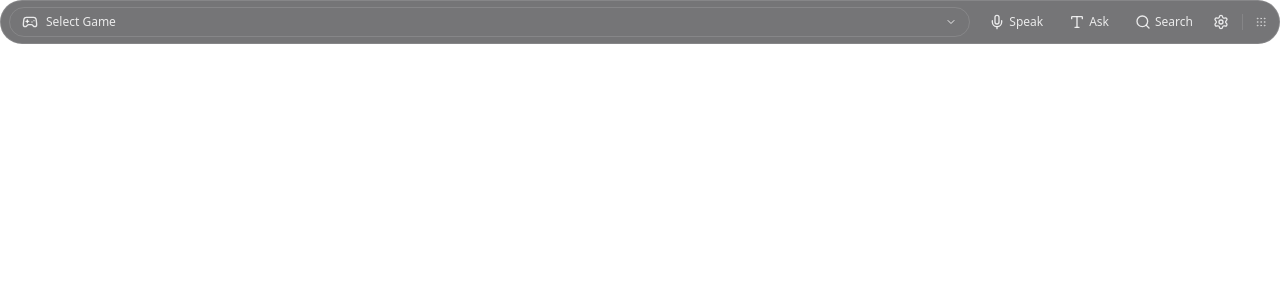
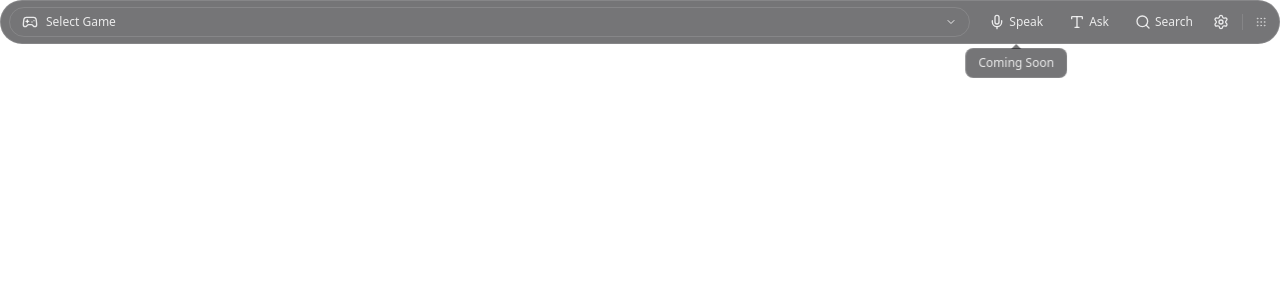
Before and after one commit to florian-lup/unstuck, a React (Vite) app: page / in a window 1280 px wide. Both pictures are taken after a click on the button "Speak". Shown: the top 300 px of the page. Built offline with nearby package versions, Linux system fonts and the light colour scheme.

Commit message:
feat: add Tooltip component and integrate it into the NavigationBar for enhanced user interaction

```diff
--- a/src/components/navigation-bar.tsx
+++ b/src/components/navigation-bar.tsx
@@ -1,6 +1,7 @@
 import React from 'react'
 import { Mic, Type, Search, Settings, Grip } from 'lucide-react'
 import { Button } from './ui/button'
+import { Tooltip } from './ui/tooltip'
 import { SelectGame } from './select-game'
 import { InteractiveArea } from './interactive-area'
 import { Game } from '../lib/games'
@@ -72,6 +73,7 @@ export function NavigationBar({
             {/* Action Buttons */}
             <div className="flex items-center gap-1">
               {/* Speak Button */}
+              <Tooltip content="Coming Soon">
                 <Button
                   onClick={handleSpeakClick}
                   variant="gaming"
@@ -81,6 +83,7 @@ export function NavigationBar({
                   <Mic className="w-3 h-3" />
                   <span className="text-xs">Speak</span>
                 </Button>
+              </Tooltip>
 
               {/* Text Button */}
               <Button
--- /dev/null
+++ b/src/components/ui/tooltip.tsx
@@ -0,0 +1,66 @@
+import React, { useState } from 'react'
+
+interface TooltipProps {
+  content: string
+  children: React.ReactNode
+  delay?: number
+}
+
+export function Tooltip({
+  content,
+  children,
+  delay = 300
+}: TooltipProps) {
+  const [isVisible, setIsVisible] = useState(false)
+  const [timeoutId, setTimeoutId] = useState<NodeJS.Timeout | null>(null)
+
+  const showTooltip = () => {
+    if (timeoutId) {
+      clearTimeout(timeoutId)
+    }
+    const newTimeoutId = setTimeout(() => {
+      setIsVisible(true)
+    }, delay)
+    setTimeoutId(newTimeoutId)
+  }
+
+  const hideTooltip = () => {
+    if (timeoutId) {
+      clearTimeout(timeoutId)
+      setTimeoutId(null)
+    }
+    setIsVisible(false)
+  }
+
+  return (
+    <div
+      className="relative inline-block"
+      onMouseEnter={showTooltip}
+      onMouseLeave={hideTooltip}
+    >
+      {children}
+      {isVisible && (
+        <div
+          role="tooltip"
+          className="absolute top-full left-1/2 mt-3 px-3 py-1.5 text-xs font-medium whitespace-nowrap z-50 pointer-events-none select-none bg-overlay-bg-primary text-overlay-text-primary border border-overlay-border-primary rounded-md backdrop-blur-sm transition-opacity duration-200"
+          style={{
+            transform: 'translateX(-50%)',
+            opacity: 1,
+          }}
+        >
+          {content}
+          {/* Arrow */}
+          <div
+            className="absolute bottom-full left-1/2 w-0 h-0"
+            style={{
+              transform: 'translateX(-50%)',
+              borderLeft: '5px solid transparent',
+              borderRight: '5px solid transparent',
+              borderBottom: '5px solid var(--overlay-bg-primary)',
+            }}
+          />
+        </div>
+      )}
+    </div>
+  )
+}
```
Lines whose indentation alone changed are shown as unchanged.
